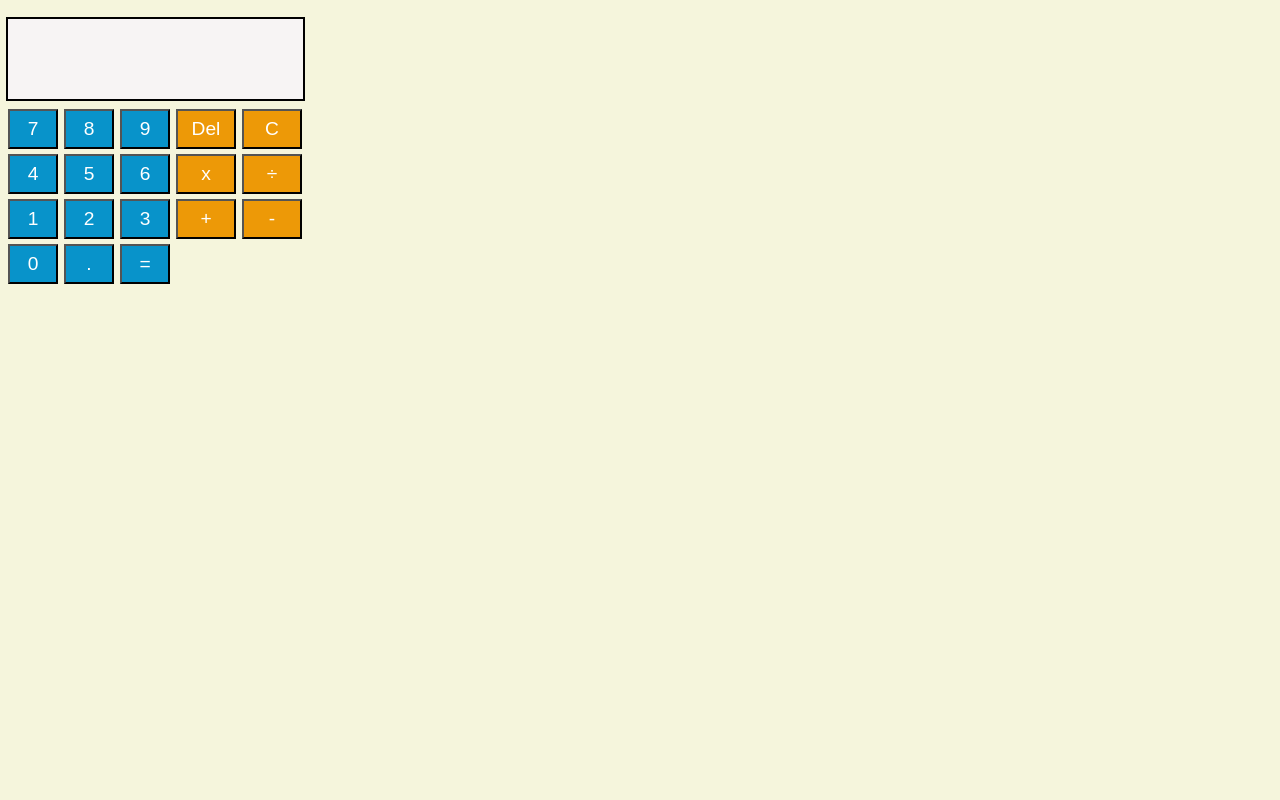
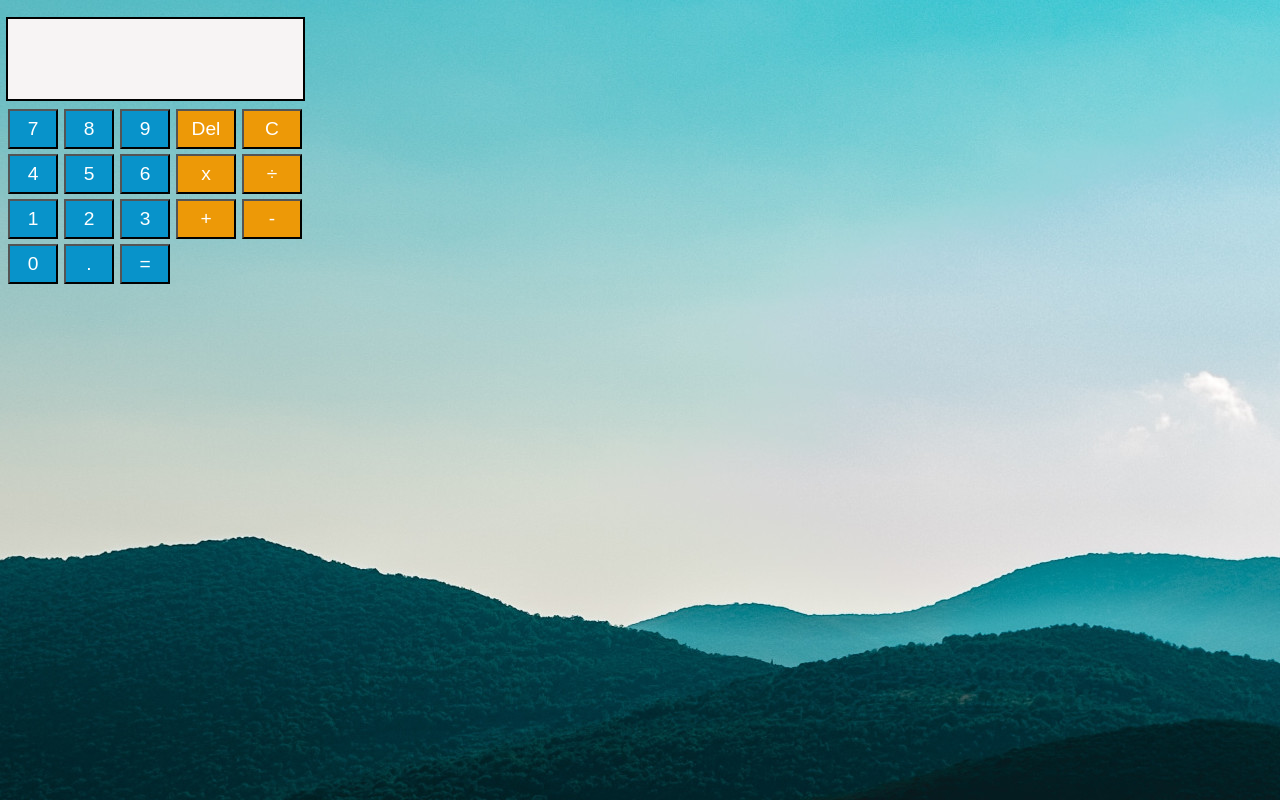
Before and after one commit to Robert873/Calculator, a plain HTML site: page index.html in a window 1280 px wide. Drawn offline with Linux system fonts and the light colour scheme.

Commit message:
Update styles.css

```diff
--- a/styles.css
+++ b/styles.css
@@ -1,7 +1,7 @@
 
 body{
     background-color: beige;
-    background-image: url(Landscape.jpg);
+    background-image: url(images/Landscape.jpg);
     justify-content: center;
 }
 
```
